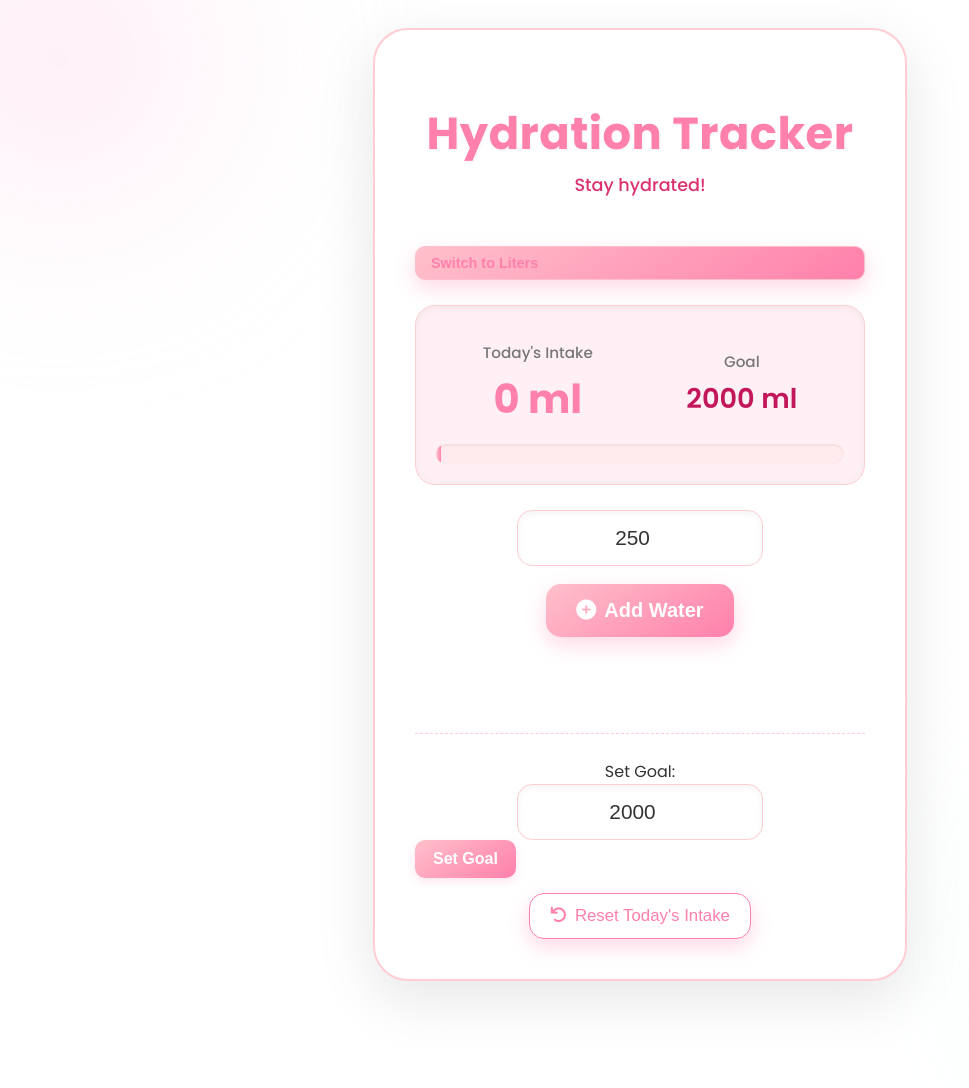
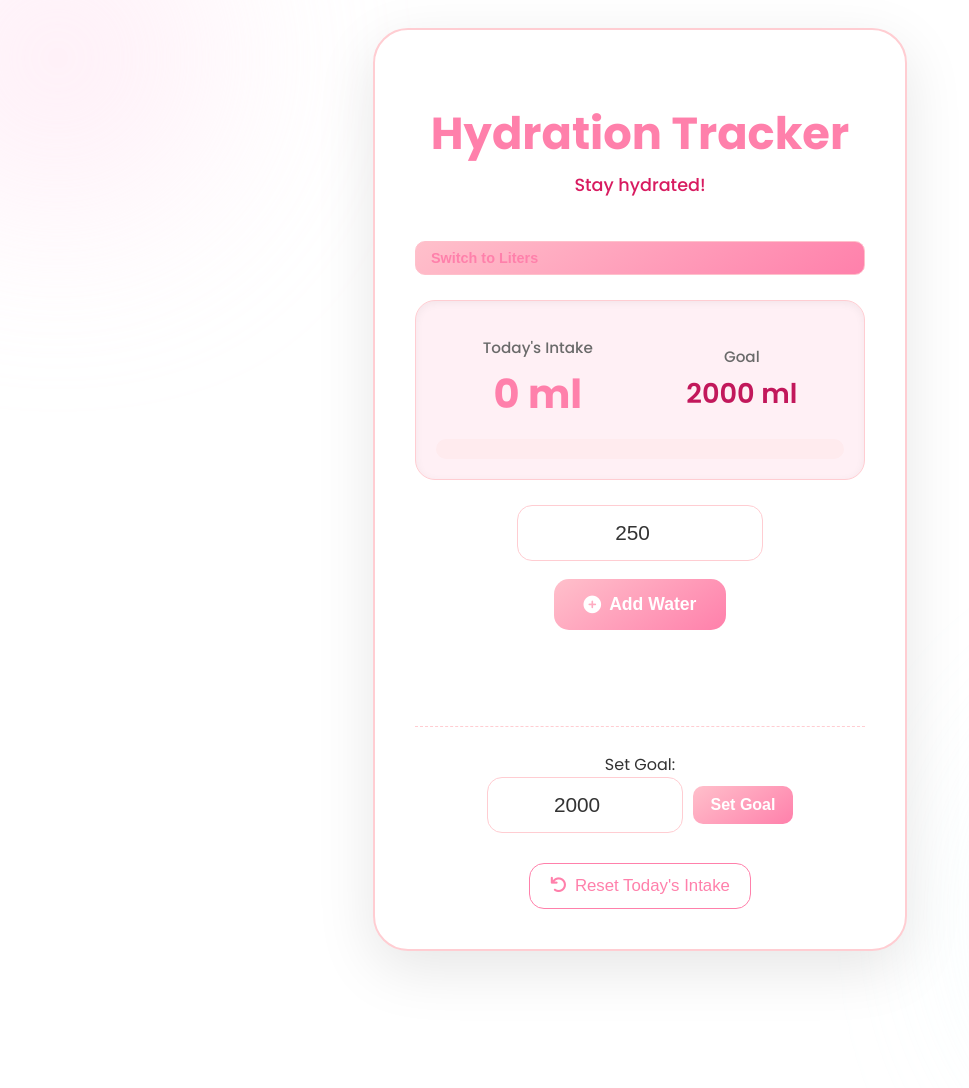
Before and after one commit to kazheakram/Notionwatertracking, a plain HTML site: page index.html in a window 1280 px wide. Shown: the top 1088 px of the page, without its empty margins (0-969 px from the left). Drawn offline with Linux system fonts and the light colour scheme.

Commit message:
Update index.html

```diff
--- a/index.html
+++ b/index.html
@@ -10,7 +10,6 @@
     <link rel="stylesheet" href="https://cdnjs.cloudflare.com/ajax/libs/font-awesome/6.0.0-beta3/css/all.min.css">
 
     <style>
-        /* General Body and Background Styling */
         body {
             font-family: 'Poppins', sans-serif;
             background-color: #ffffff;
@@ -20,9 +19,6 @@
             overflow-y: auto;
             position: relative;
             color: #333;
-            text-rendering: optimizeLegibility;
-            -webkit-font-smoothing: antialiased;
-            -moz-osx-font-smoothing: grayscale;
             padding: 20px;
             box-sizing: border-box;
         }
@@ -61,26 +57,15 @@
             max-width: 450px;
             width: 90%;
             border: 2px solid #ffcdd2;
-            backdrop-filter: blur(5px);
-            animation: fadeIn 0.8s ease-out forwards;
             display: flex;
             flex-direction: column;
             gap: 25px;
         }
 
-        @keyframes fadeIn {
-            from { opacity: 0; transform: translateY(30px); }
-            to { opacity: 1; transform: translateY(0); }
-        }
-
-        .header { margin-bottom: 5px; }
-
         h1 {
             color: #ff80ab;
             font-size: 2.8em;
             margin-bottom: 5px;
-            text-shadow: 1px 1px 3px rgba(0,0,0,0.05);
-            letter-spacing: 0.5px;
             font-weight: 700;
         }
 
@@ -88,7 +73,6 @@
             color: #d81b60;
             font-size: 1.1em;
             margin-top: 0;
-            opacity: 0.9;
             font-weight: 500;
         }
 
@@ -113,7 +97,6 @@
             font-size: 0.95em;
             color: #6a6a6a;
             margin-bottom: 5px;
-            opacity: 0.9;
             font-weight: 500;
         }
 
@@ -143,7 +126,6 @@
             border-radius: 10px;
             overflow: hidden;
             height: 20px;
-            box-shadow: inset 0 1px 3px rgba(0,0,0,0.08);
         }
 
         .progress-bar-fill {
@@ -152,11 +134,6 @@
             background: linear-gradient(90deg, #ffcdd2, #ff80ab);
             border-radius: 10px;
             transition: width 0.5s ease-out;
-            display: flex;
-            align-items: center;
-            justify-content: flex-end;
-            padding-right: 5px;
-            box-sizing: border-box;
         }
 
         .progress-bar-fill.goal-met {
@@ -178,7 +155,6 @@
             max-width: 200px;
             text-align: center;
             color: #333;
-            box-shadow: inset 0 2px 6px rgba(0,0,0,0.05);
         }
 
         input[type="number"]:focus {
@@ -193,32 +169,23 @@
             padding: 15px 30px;
             border: none;
             border-radius: 15px;
-            font-size: 1.25em;
+            font-size: 1.1em;
             cursor: pointer;
-            transition: all 0.3s ease;
-            box-shadow: 0 8px 20px rgba(255, 128, 171, 0.3);
             font-weight: bold;
             display: flex;
             align-items: center;
             gap: 8px;
+            transition: 0.3s;
         }
 
         button:hover {
             background: linear-gradient(145deg, #ff80ab, #e91e63);
-            transform: translateY(-4px);
-            box-shadow: 0 10px 25px rgba(233, 30, 99, 0.4);
-        }
-
-        button:disabled {
-            background: #ccc;
-            cursor: not-allowed;
         }
 
         .small-btn {
             padding: 10px 18px;
             font-size: 1em;
             border-radius: 10px;
-            box-shadow: 0 4px 10px rgba(255, 128, 171, 0.2);
         }
 
         .secondary-btn {
@@ -232,11 +199,6 @@
             display: inline-flex;
             align-items: center;
             gap: 8px;
-        }
-
-        .secondary-btn:hover {
-            background-color: #ffebee;
-            color: #d81b60;
         }
 
         .message {
@@ -253,6 +215,19 @@
         .settings-section {
             padding-top: 25px;
             border-top: 1px dashed #ffcdd2;
+        }
+
+        .goal-input-wrapper {
+            display: flex;
+            justify-content: center;
+            align-items: center;
+            gap: 10px;
+            margin-bottom: 15px;
+        }
+
+        .goal-input-wrapper input {
+            max-width: 150px;
+            flex: 1;
         }
 
         .unit-toggle-button {
```
